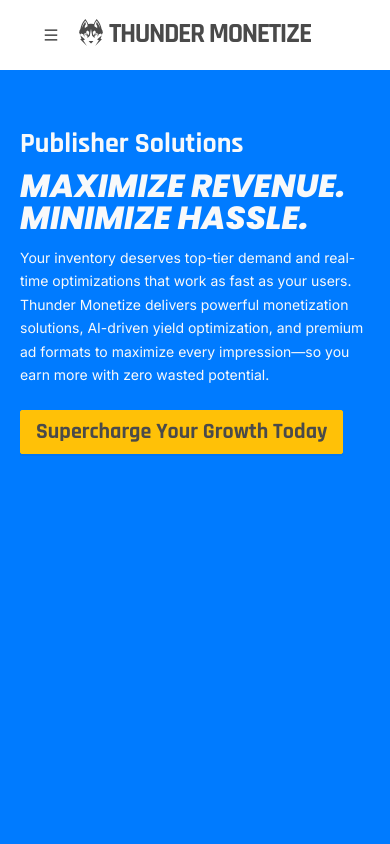
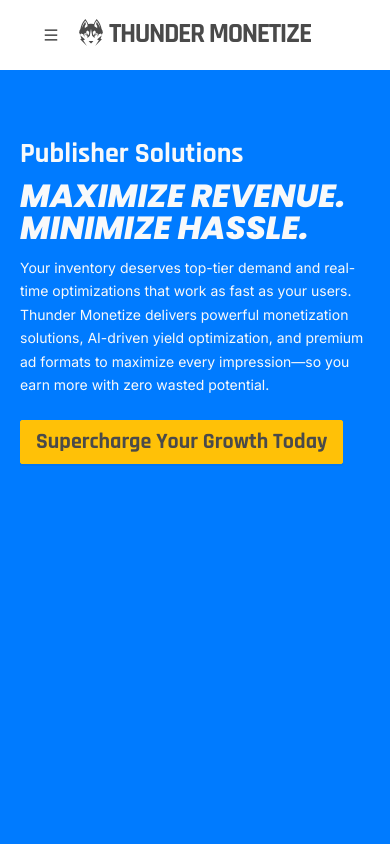
Before and after one commit to jwong65/vite-react-site, a React (Vite) app: page /publisher in a window 390 px wide. Shown: the top 844 px of the page. Built offline with nearby package versions, Linux system fonts and the light colour scheme.

Commit message:
Removed the changes to padding to publisher breakpoint, changed the height of text-overlay instead

```diff
--- a/src/pages/publisher.css
+++ b/src/pages/publisher.css
@@ -489,7 +489,7 @@
         width: 100%;
     }
     .publisher-text-overlay{
-        padding: 30px 20px;
+        height: 50%;
     }
     .publisher-sub-heading2{
         margin-bottom: 24px;
```
